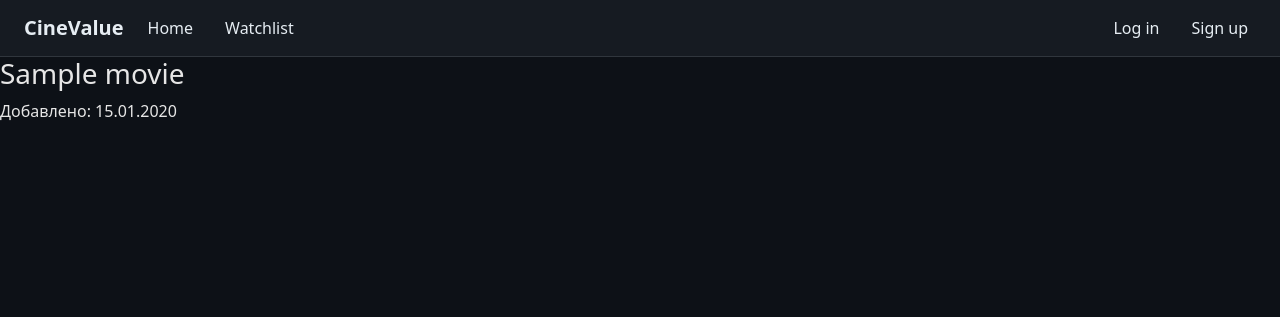
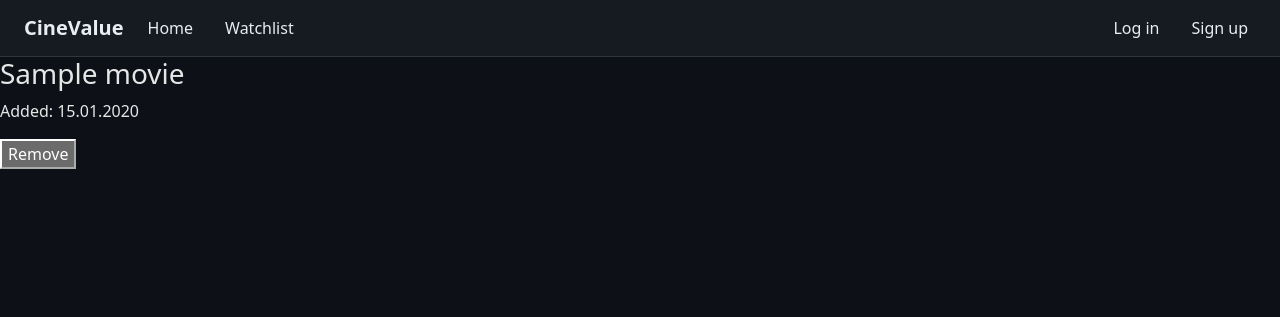
Before and after one commit to vit1919/CineValue-django-project, a Django app: template CineValue/templates/watchlist.html in a window 1280 px wide. Shown: the top 317 px of the page. Run offline with Django 3.2, Linux system fonts and the light colour scheme; the template is opened without the code that fills it: most values are stand-ins (such as "Sample title", 1, 10 or a date in 2020).

Commit message:
remove from watchlist feature

```diff
--- a/CineValue/templates/watchlist.html
+++ b/CineValue/templates/watchlist.html
@@ -14,7 +14,12 @@
 {% for wl in watchlist %}
     <div>
         <h3>{{ wl.movie.title }}</h3>
-        <p>Добавлено: {{ wl.added_at|date:"d.m.Y" }}</p>
+        <p>Added: {{ wl.added_at|date:"d.m.Y" }}</p>
+
+        <form method="post" action="{% url 'remove_watchlist_movie' id=wl.movie.id %}">
+          {% csrf_token %}
+          <button type="submit">Remove</button>
+        </form>
     </div>
 {% endfor %}
 
--- a/CineValue/urls.py
+++ b/CineValue/urls.py
@@ -15,5 +15,6 @@ urlpatterns = [
 
     path('watchlist/', views.watchlist, name='watchlist'),
     path('search/<int:id>/to_watchlist', views.to_watchlist, name='to_watchlist'),
+    path('watchlist/<int:id>/remove_watchlist_movie', views.remove_watchlist_movie, name='remove_watchlist_movie'),
 
 ]
```
Also changed, not shown: CineValue/views.py (+10 -0 lines).
